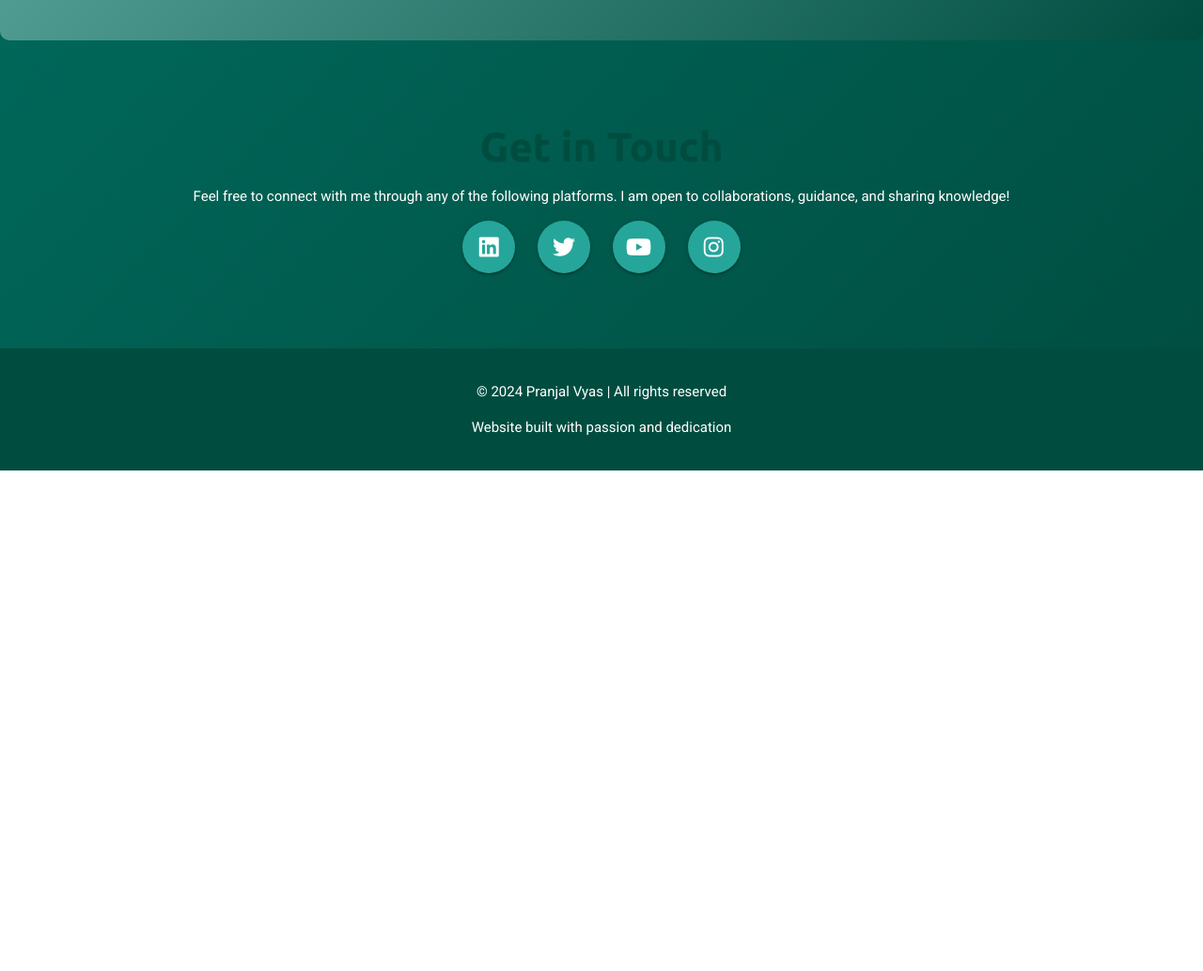
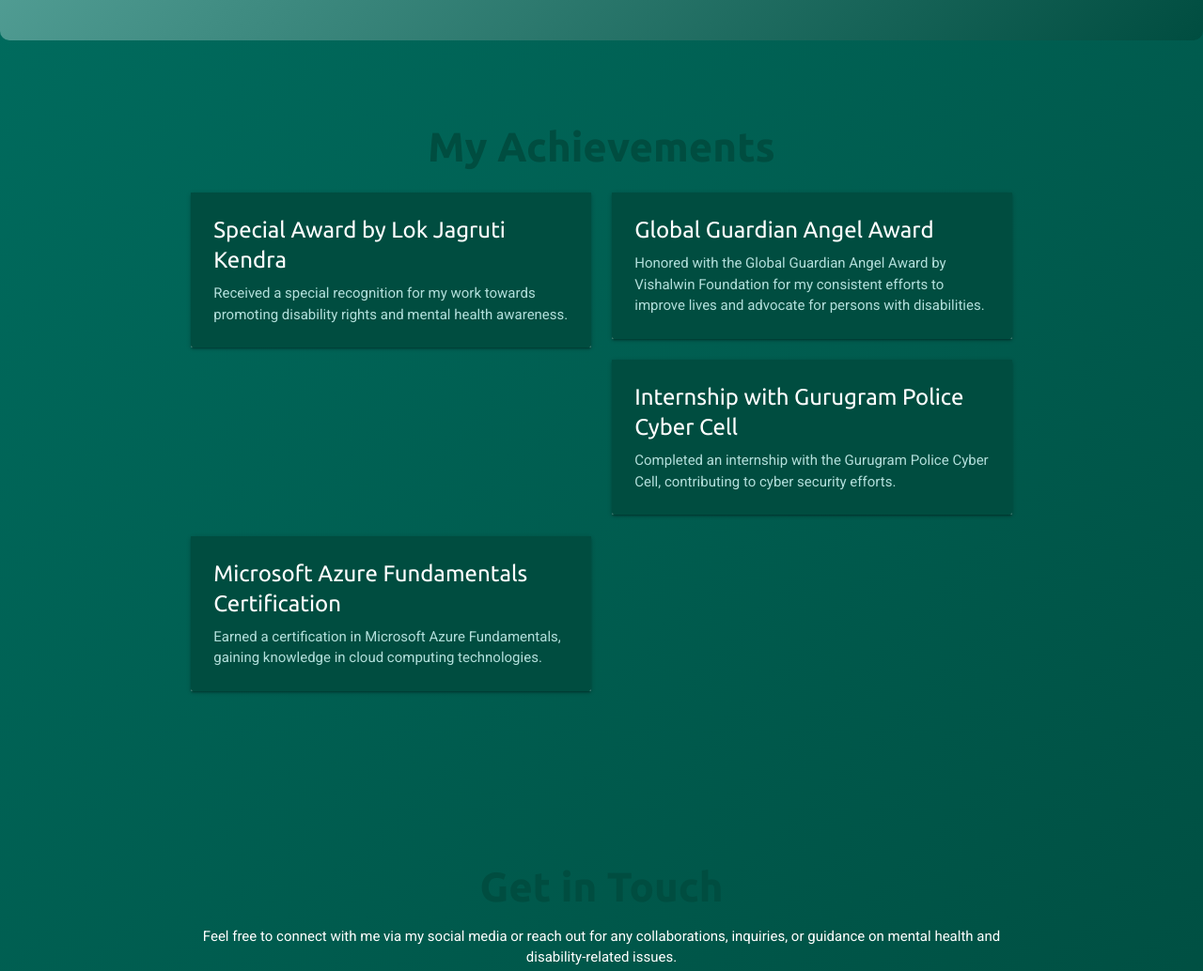
Before and after one commit to pranjalvyaas/pranjalvyaas.github.io, a plain HTML site: page index.html in a window 1280 px wide. Shown: the part 1200-2234 px from the top of the page at 94% size. Before the commit the page ends 1701 px from the top, so only its background shows below. Drawn offline with nearby package versions, Linux system fonts and the light colour scheme.

Commit message:
Update index.html

```diff
--- a/index.html
+++ b/index.html
@@ -29,13 +29,22 @@
             padding: 10px 0;
         }
 
-        /* Navbar Text Color */
-        .navbar a {
-            color: white !important; /* Ensures text color in navbar is white */
+        .nav-wrapper {
+            background-color: transparent !important; /* Force transparent background */
         }
 
         .navbar {
-            background-color: transparent; /* Remove default red background */
+            background-color: transparent !important; /* Remove any default background (including red) */
+        }
+
+        /* Ensure text links are white */
+        .navbar a {
+            color: white !important;
+        }
+
+        /* Navbar text when hovering */
+        .navbar a:hover {
+            color: #80cbc4 !important; /* Light ocean blue for hover effect */
         }
 
         .section {
@@ -118,9 +127,10 @@
             <div class="nav-wrapper container">
                 <a href="#" class="brand-logo">Pranjal Vyas</a>
                 <ul id="nav-mobile" class="right hide-on-med-and-down">
-                    <li><a href="#about">About</a></li>
-                    <li><a href="#projects">Projects</a></li>
-                    <li><a href="#contact">Contact</a></li>
+                    <li><a href="#about" class="white-text">About</a></li>
+                    <li><a href="#projects" class="white-text">Projects</a></li>
+                    <li><a href="#achievements" class="white-text">Achievements</a></li>
+                    <li><a href="#contact" class="white-text">Contact</a></li>
                 </ul>
             </div>
         </nav>
@@ -182,15 +192,56 @@
         </div>
     </section>
 
+    <!-- Achievements Section -->
+    <section id="achievements" class="section">
+        <div class="container">
+            <h3 class="center-align">My Achievements</h3>
+            <div class="row">
+                <div class="col s12 m6">
+                    <div class="card">
+                        <div class="card-content">
+                            <span class="card-title">Special Award by Lok Jagruti Kendra</span>
+                            <p>Received a special recognition for my work towards promoting disability rights and mental health awareness.</p>
+                        </div>
+                    </div>
+                </div>
+                <div class="col s12 m6">
+                    <div class="card">
+                        <div class="card-content">
+                            <span class="card-title">Global Guardian Angel Award</span>
+                            <p>Honored with the Global Guardian Angel Award by Vishalwin Foundation for my consistent efforts to improve lives and advocate for persons with disabilities.</p>
+                        </div>
+                    </div>
+                </div>
+                <div class="col s12 m6">
+                    <div class="card">
+                        <div class="card-content">
+                            <span class="card-title">Internship with Gurugram Police Cyber Cell</span>
+                            <p>Completed an internship with the Gurugram Police Cyber Cell, contributing to cyber security efforts.</p>
+                        </div>
+                    </div>
+                </div>
+                <div class="col s12 m6">
+                    <div class="card">
+                        <div class="card-content">
+                            <span class="card-title">Microsoft Azure Fundamentals Certification</span>
+                            <p>Earned a certification in Microsoft Azure Fundamentals, gaining knowledge in cloud computing technologies.</p>
+                        </div>
+                    </div>
+                </div>
+            </div>
+        </div>
+    </section>
+
     <!-- Contact Section -->
     <section id="contact" class="section">
         <div class="container">
             <h3 class="center-align">Get in Touch</h3>
             <p class="center-align">
-                Feel free to connect with me through any of the following platforms. I am open to collaborations, guidance, and sharing knowledge!
+                Feel free to connect with me via my social media or reach out for any collaborations, inquiries, or guidance on mental health and disability-related issues.
             </p>
             <div class="row center-align social-icons">
-                <a href="https://www.linkedin.com/in/pranjalvyaas/" target="_blank" class="btn-floating btn-large waves-effect waves-light"><i class="fab fa-linkedin"></i></a>
+                <a href="https://www.linkedin.com/in/pranjalvyaas/" target="_blank" class="btn-floating btn-large waves-effect waves-light"><i class="fab fa-linkedin-in"></i></a>
                 <a href="https://x.com/vyaspranjal33" target="_blank" class="btn-floating btn-large waves-effect waves-light"><i class="fab fa-twitter"></i></a>
                 <a href="https://www.youtube.com/@Pranjalvyaas" target="_blank" class="btn-floating btn-large waves-effect waves-light"><i class="fab fa-youtube"></i></a>
                 <a href="https://www.instagram.com/divyyaanng_psyychologist" target="_blank" class="btn-floating btn-large waves-effect waves-light"><i class="fab fa-instagram"></i></a>
@@ -198,13 +249,14 @@
         </div>
     </section>
 
-    <!-- Footer Section -->
-    <footer class="center-align">
-        <p>&copy; 2024 Pranjal Vyas | All rights reserved</p>
-        <p>Website built with passion and dedication</p>
+    <!-- Footer -->
+    <footer>
+        <div class="container center-align">
+            <p>© 2024 Pranjal Vyas. All rights reserved.</p>
+        </div>
     </footer>
 
-    <!-- Materialize JS and Font Awesome JS -->
+    <!-- Materialize JS -->
     <script src="https://cdnjs.cloudflare.com/ajax/libs/materialize/1.0.0/js/materialize.min.js"></script>
 
 </body>
```
